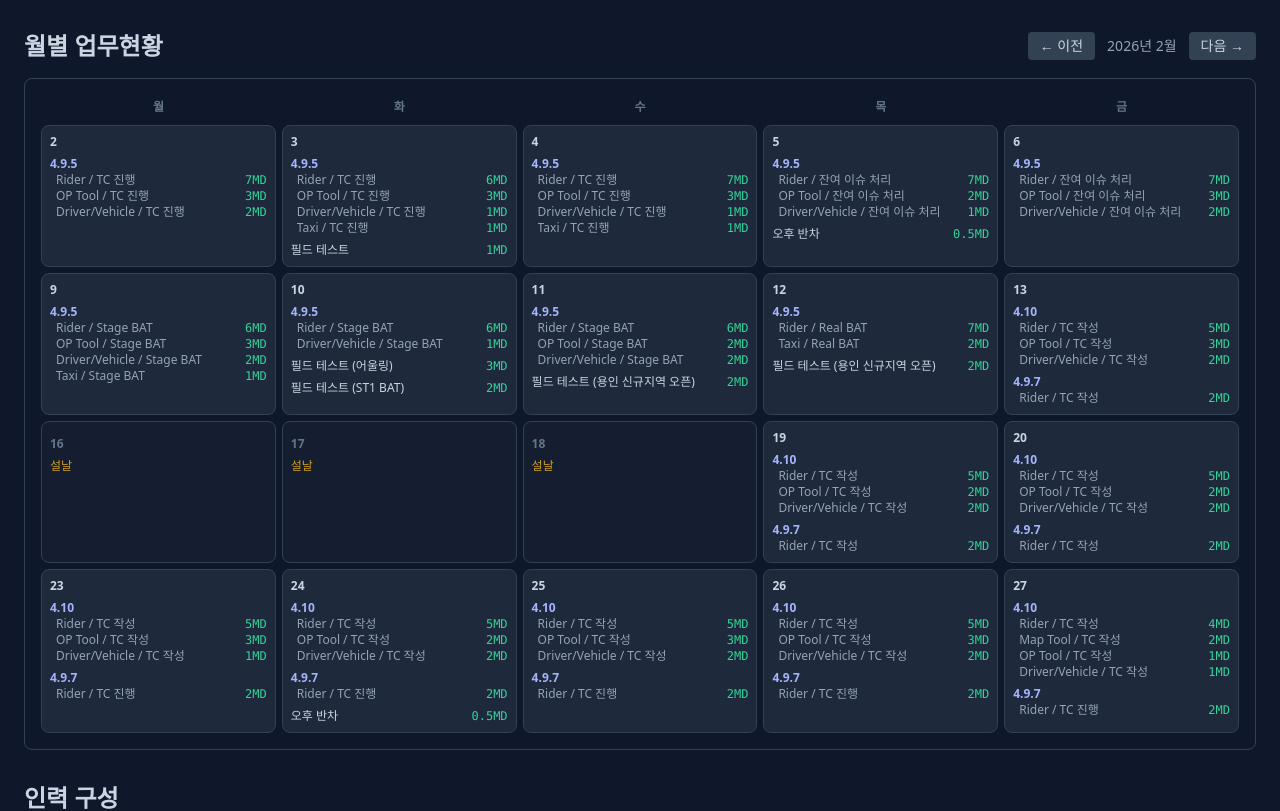
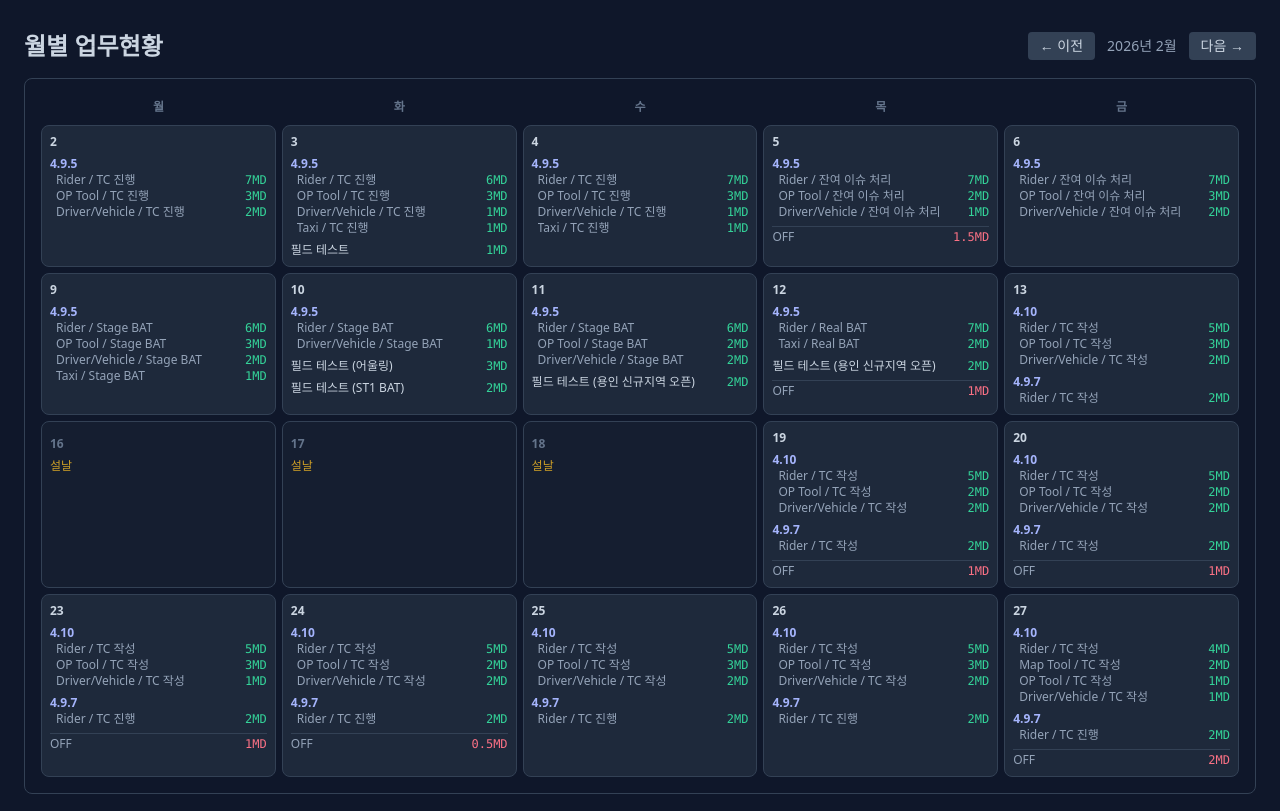
Before and after one commit to yyc002/resource-tracker, a React (Vite) app: page / in a window 1280 px wide. Shown: the part 745-1556 px from the top of the page. Built offline with nearby package versions, Linux system fonts and the light colour scheme.

Commit message:
feat: OFF 항목 추가 (휴무=1MD, 반차=0.5MD) — 빨간색으로 구분 표시

```diff
--- a/src/components/MonthlyWorkSection.tsx
+++ b/src/components/MonthlyWorkSection.tsx
@@ -66,6 +66,14 @@ function WorkCell({ day, data }: { day: number; data: AggregatedDay }) {
           <span className="font-mono text-emerald-400 flex-none">{formatMd(s.md)}</span>
         </div>
       ))}
+
+      {/* OFF (휴무/반차) */}
+      {data.offMd > 0 && (
+        <div className="flex items-baseline gap-1 pt-0.5 border-t border-slate-700">
+          <span className="text-slate-400 flex-1">OFF</span>
+          <span className="font-mono text-rose-400 flex-none">{formatMd(data.offMd)}</span>
+        </div>
+      )}
     </div>
   )
 }
--- a/src/data/feb2026.ts
+++ b/src/data/feb2026.ts
@@ -165,15 +165,13 @@ const RAW: PersonRaw[] = [
   ]},
 ]
 
-const OFF_LABELS = new Set(['', '휴무', '설날'])
+const SKIP_LABELS = new Set(['', '설날'])       // 전체 공휴일·빈칸은 집계 제외
 const HOLIDAY_LABELS = new Set(['설날'])
+const OFF_FULL = new Set(['휴무'])               // 1MD
+const OFF_HALF = new Set(['오후 반차', '오전 반차', '오전반차', '오후반차']) // 0.5MD
 
 function isVersion(m: string): boolean {
   return /^\d+\.\d+/.test(m)
-}
-
-function isHalfDay(m: string): boolean {
-  return m === '오후 반차'
 }
 
 export function aggregateDay(dateIndex: number): AggregatedDay {
@@ -183,32 +181,35 @@ export function aggregateDay(dateIndex: number): AggregatedDay {
   const allLabels = RAW.map(p => p.entries[dateIndex][0])
   const isHoliday = allLabels.every(m => HOLIDAY_LABELS.has(m) || m === '')
   if (isHoliday) {
-    return { date, milestones: [], standalone: [], isHoliday: true, holidayLabel: '설날' }
+    return { date, milestones: [], standalone: [], offMd: 0, isHoliday: true, holidayLabel: '설날' }
   }
 
   // milestone → service → task → md 집계
   const milestoneMap = new Map<string, Map<string, Map<string, number>>>()
   const standaloneMap = new Map<string, number>()
+  let offMd = 0
 
   for (const person of RAW) {
     const [milestone, service, task] = person.entries[dateIndex]
-    if (OFF_LABELS.has(milestone)) continue
+    if (SKIP_LABELS.has(milestone)) continue
 
-    const md = isHalfDay(milestone) ? 0.5 : 1
+    // OFF 집계
+    if (OFF_FULL.has(milestone)) { offMd += 1; continue }
+    if (OFF_HALF.has(milestone)) { offMd += 0.5; continue }
 
     if (isVersion(milestone)) {
       if (!milestoneMap.has(milestone)) milestoneMap.set(milestone, new Map())
       const svcMap = milestoneMap.get(milestone)!
       if (!svcMap.has(service)) svcMap.set(service, new Map())
       const taskMap = svcMap.get(service)!
-      taskMap.set(task, (taskMap.get(task) ?? 0) + md)
+      taskMap.set(task, (taskMap.get(task) ?? 0) + 1)
     } else {
       // 필드 테스트: 장소 포함
       let label = milestone
       if (milestone === '필드 테스트' && service.trim()) {
         label = `필드 테스트 (${service.trim()})`
       }
-      standaloneMap.set(label, (standaloneMap.get(label) ?? 0) + md)
+      standaloneMap.set(label, (standaloneMap.get(label) ?? 0) + 1)
     }
   }
 
@@ -228,7 +229,7 @@ export function aggregateDay(dateIndex: number): AggregatedDay {
     standalone.push({ label, md })
   }
 
-  return { date, milestones, standalone, isHoliday: false }
+  return { date, milestones, standalone, offMd, isHoliday: false }
 }
 
 export const FEB_AGGREGATED: AggregatedDay[] = FEB_DATES.map((_, i) => aggregateDay(i))
--- a/src/types/work.ts
+++ b/src/types/work.ts
@@ -18,6 +18,7 @@ export interface AggregatedDay {
   date: string
   milestones: MilestoneGroup[]
   standalone: StandaloneWork[]
+  offMd: number           // 휴무(1) + 반차(0.5) 합계
   isHoliday: boolean
   holidayLabel?: string
 }
```
